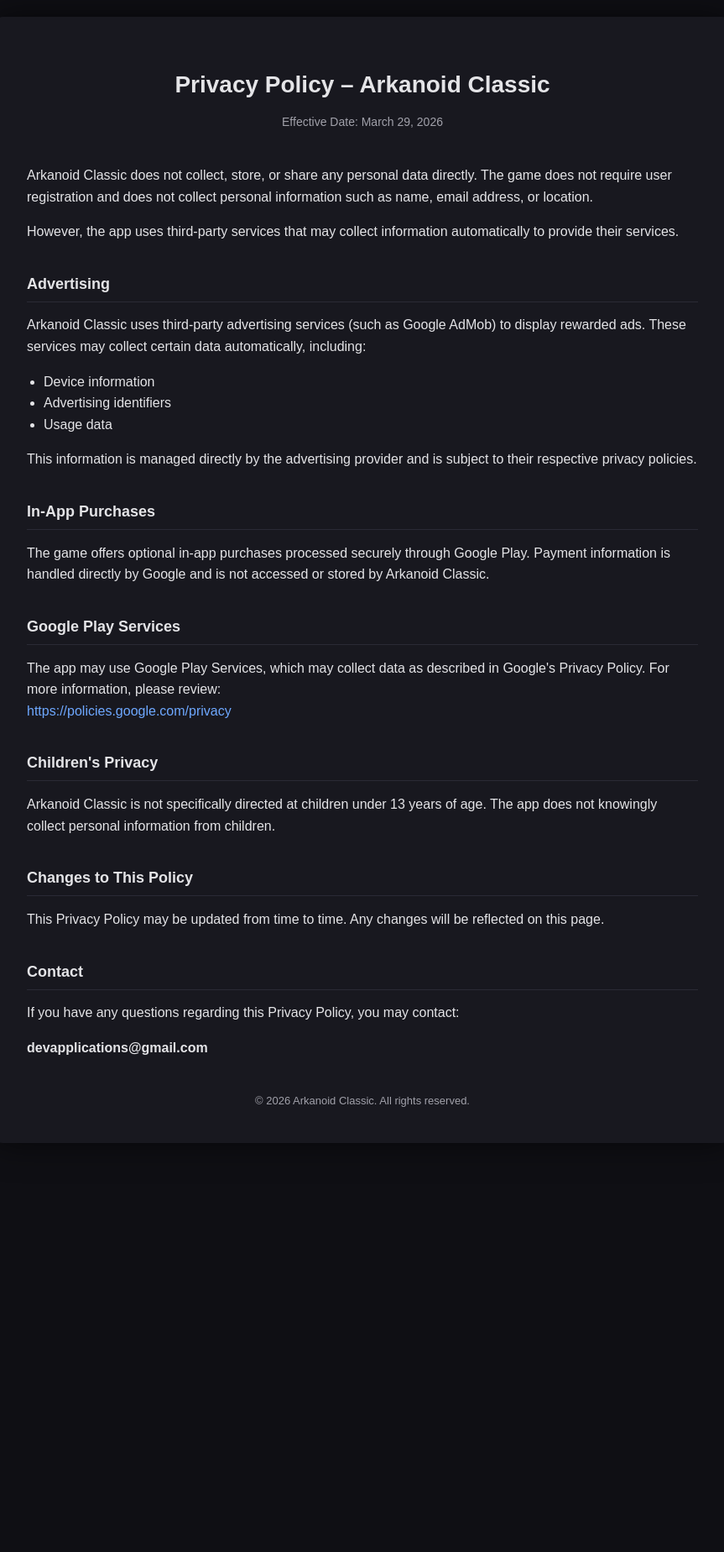
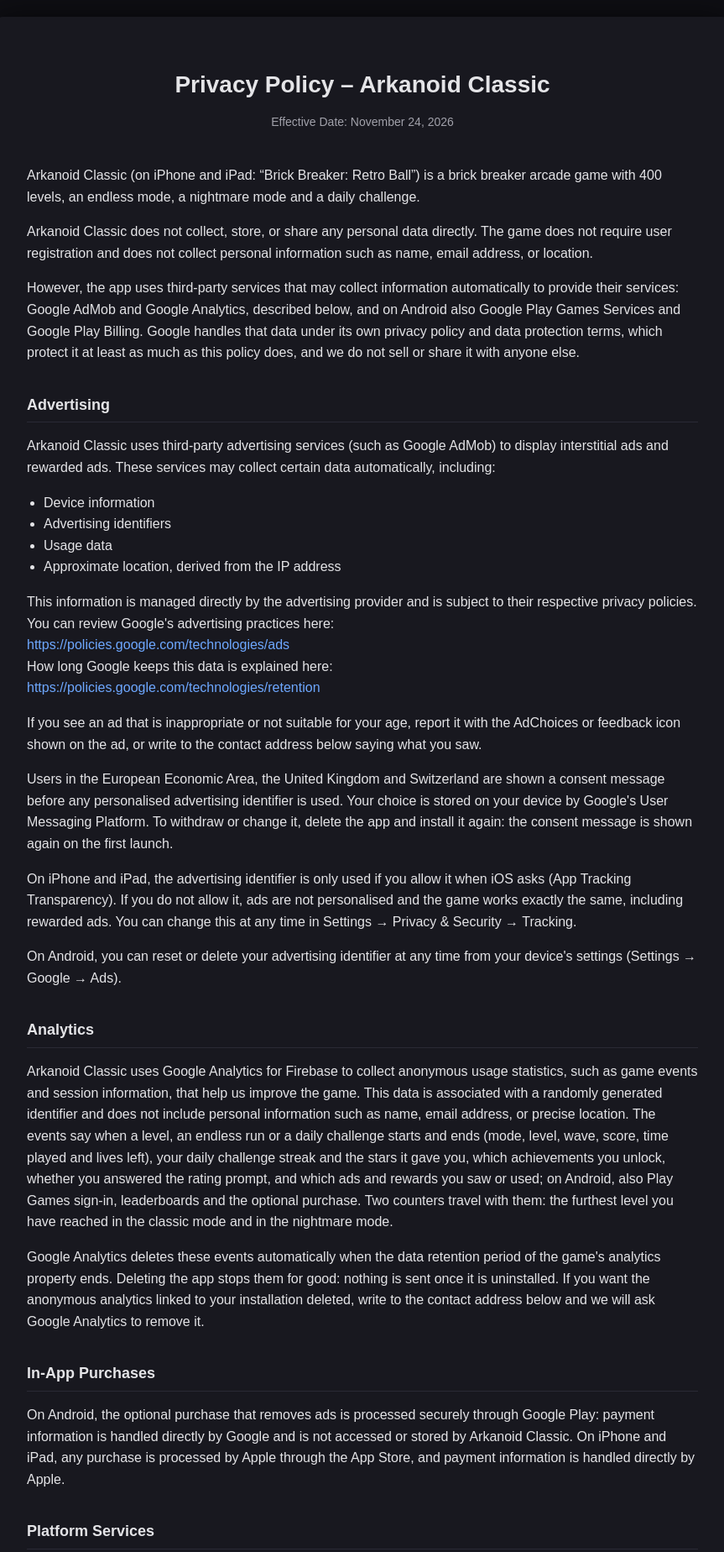
Before and after one commit to toniRamos/arkanoid-classic-privacy, a plain HTML site: page index.html in a window 1280 px wide. Shown: the part 40-1888 px from the top of the page at 84% size, without its empty margins (208-1071 px from the left). Before the commit the page ends 1461 px from the top, so only its background shows below. Drawn offline with Linux system fonts and the light colour scheme.

Commit message:
Policy for iPhone and iPad: the iOS name (Brick Breaker: Retro Ball), App Tracking Transparency, Apple's privacy policy, interstitial ads, what the analytics events say, retention and deletion, approximate location, how to report an ad, local data and the new contact address
Co-Authored-By: Claude Opus 5.5 <noreply@anthropic.com>

```diff
--- a/index.html
+++ b/index.html
@@ -3,7 +3,7 @@
 <head>
 <meta charset="UTF-8">
 <meta name="viewport" content="width=device-width, initial-scale=1.0">
-<title>Privacy Policy – Arkanoid Classic</title>
+<title>Privacy Policy &ndash; Arkanoid Classic</title>
 <style>
     body {
         margin: 0;
@@ -66,51 +66,126 @@
         color: #a1a1aa;
         text-align: center;
     }
+
+    @media (max-width: 600px) {
+        .container { margin: 20px 12px; padding: 24px; }
+        h1 { font-size: 23px; }
+    }
 </style>
 </head>
 <body>
 
 <div class="container">
-    <h1>Privacy Policy – Arkanoid Classic</h1>
-    <div class="date">Effective Date: March 29, 2026</div>
+    <h1>Privacy Policy &ndash; Arkanoid Classic</h1>
+    <div class="date">Effective Date: November 24, 2026</div>
+
+    <p>
+        Arkanoid Classic (on iPhone and iPad: &ldquo;Brick Breaker: Retro Ball&rdquo;) is a brick breaker arcade game
+        with 400 levels, an endless mode, a nightmare mode and a daily challenge.
+    </p>
 
     <p>
         Arkanoid Classic does not collect, store, or share any personal data directly.
-        The game does not require user registration and does not collect personal information such as name, email address, or location.
+        The game does not require user registration and does not collect personal information such as name,
+        email address, or location.
     </p>
 
     <p>
-        However, the app uses third-party services that may collect information automatically to provide their services.
+        However, the app uses third-party services that may collect information automatically to provide their
+        services: Google AdMob and Google Analytics, described below, and on Android also Google Play Games Services
+        and Google Play Billing. Google handles that data under its own privacy policy and data protection terms,
+        which protect it at least as much as this policy does, and we do not sell or share it with anyone else.
     </p>
 
     <h2>Advertising</h2>
     <p>
-        Arkanoid Classic uses third-party advertising services (such as Google AdMob) to display rewarded ads.
-        These services may collect certain data automatically, including:
+        Arkanoid Classic uses third-party advertising services (such as Google AdMob) to display interstitial ads
+        and rewarded ads. These services may collect certain data automatically, including:
     </p>
     <ul>
         <li>Device information</li>
         <li>Advertising identifiers</li>
         <li>Usage data</li>
+        <li>Approximate location, derived from the IP address</li>
     </ul>
     <p>
-        This information is managed directly by the advertising provider and is subject to their respective privacy policies.
+        This information is managed directly by the advertising provider and is subject to their respective privacy
+        policies. You can review Google's advertising practices here:
+        <br>
+        <a href="https://policies.google.com/technologies/ads" target="_blank">https://policies.google.com/technologies/ads</a>
+        <br>
+        How long Google keeps this data is explained here:
+        <br>
+        <a href="https://policies.google.com/technologies/retention" target="_blank">https://policies.google.com/technologies/retention</a>
+    </p>
+    <p>
+        If you see an ad that is inappropriate or not suitable for your age, report it with the AdChoices or
+        feedback icon shown on the ad, or write to the contact address below saying what you saw.
+    </p>
+    <p>
+        Users in the European Economic Area, the United Kingdom and Switzerland are shown a consent message before
+        any personalised advertising identifier is used. Your choice is stored on your device by Google's User
+        Messaging Platform. To withdraw or change it, delete the app and install it again: the consent message is
+        shown again on the first launch.
+    </p>
+    <p>
+        On iPhone and iPad, the advertising identifier is only used if you allow it when iOS asks (App Tracking
+        Transparency). If you do not allow it, ads are not personalised and the game works exactly the same,
+        including rewarded ads. You can change this at any time in Settings &rarr; Privacy &amp; Security &rarr;
+        Tracking.
+    </p>
+    <p>
+        On Android, you can reset or delete your advertising identifier at any time from your device's settings
+        (Settings &rarr; Google &rarr; Ads).
+    </p>
+
+    <h2>Analytics</h2>
+    <p>
+        Arkanoid Classic uses Google Analytics for Firebase to collect anonymous usage statistics, such as game
+        events and session information, that help us improve the game. This data is associated with a randomly
+        generated identifier and does not include personal information such as name, email address, or precise
+        location. The events say when a level, an endless run or a daily challenge starts and ends (mode, level,
+        wave, score, time played and lives left), your daily challenge streak and the stars it gave you, which
+        achievements you unlock, whether you answered the rating prompt, and which ads and rewards you saw or used;
+        on Android, also Play Games sign-in, leaderboards and the optional purchase. Two counters travel with them:
+        the furthest level you have reached in the classic mode and in the nightmare mode.
+    </p>
+    <p>
+        Google Analytics deletes these events automatically when the data retention period of the game's analytics
+        property ends. Deleting the app stops them for good: nothing is sent once it is uninstalled. If you want the
+        anonymous analytics linked to your installation deleted, write to the contact address below and we will ask
+        Google Analytics to remove it.
     </p>
 
     <h2>In-App Purchases</h2>
     <p>
-        The game offers optional in-app purchases processed securely through Google Play.
-        Payment information is handled directly by Google and is not accessed or stored by Arkanoid Classic.
+        On Android, the optional purchase that removes ads is processed securely through Google Play: payment
+        information is handled directly by Google and is not accessed or stored by Arkanoid Classic. On iPhone and
+        iPad, any purchase is processed by Apple through the App Store, and payment information is handled directly
+        by Apple.
     </p>
 
-    <h2>Google Play Services</h2>
+    <h2>Platform Services</h2>
     <p>
-        The app may use Google Play Services, which may collect data as described in Google's Privacy Policy.
-        For more information, please review:
+        On iPhone and iPad, app distribution is handled by Apple under Apple's Privacy Policy:
         <br>
-        <a href="https://policies.google.com/privacy" target="_blank">
-            https://policies.google.com/privacy
-        </a>
+        <a href="https://www.apple.com/legal/privacy/" target="_blank">https://www.apple.com/legal/privacy/</a>
+    </p>
+    <p>
+        On Android, the app may use Google Play Services and Google Play Games Services (leaderboards and
+        achievements), which may collect data as described in Google's Privacy Policy. For more information, please
+        review:
+        <br>
+        <a href="https://policies.google.com/privacy" target="_blank">https://policies.google.com/privacy</a>
+    </p>
+
+    <h2>Local Data</h2>
+    <p>
+        Level progress and stars, endless mode and nightmare records, daily challenge streak, achievements,
+        unlocked cosmetics and settings (sound, vibration, reduced motion and graphics quality) are stored
+        locally on your device, together with a diagnostic log of the current session &ndash; operating system,
+        graphics chip, screen size and language &ndash; that is kept on the device and used to investigate crashes. Everything listed here
+        is deleted when the app is uninstalled.
     </p>
 
     <h2>Children's Privacy</h2>
@@ -122,7 +197,7 @@
     <h2>Changes to This Policy</h2>
     <p>
         This Privacy Policy may be updated from time to time.
-        Any changes will be reflected on this page.
+        Any changes will be reflected on this page, and the Effective Date above will be updated.
     </p>
 
     <h2>Contact</h2>
@@ -130,11 +205,11 @@
         If you have any questions regarding this Privacy Policy, you may contact:
     </p>
     <p>
-        <strong>devapplications@gmail.com</strong>
+        <strong>devapplicationsgames@gmail.com</strong>
     </p>
 
     <footer>
-        © 2026 Arkanoid Classic. All rights reserved.
+        &copy; 2026 Arkanoid Classic. All rights reserved.
     </footer>
 </div>
 
```
